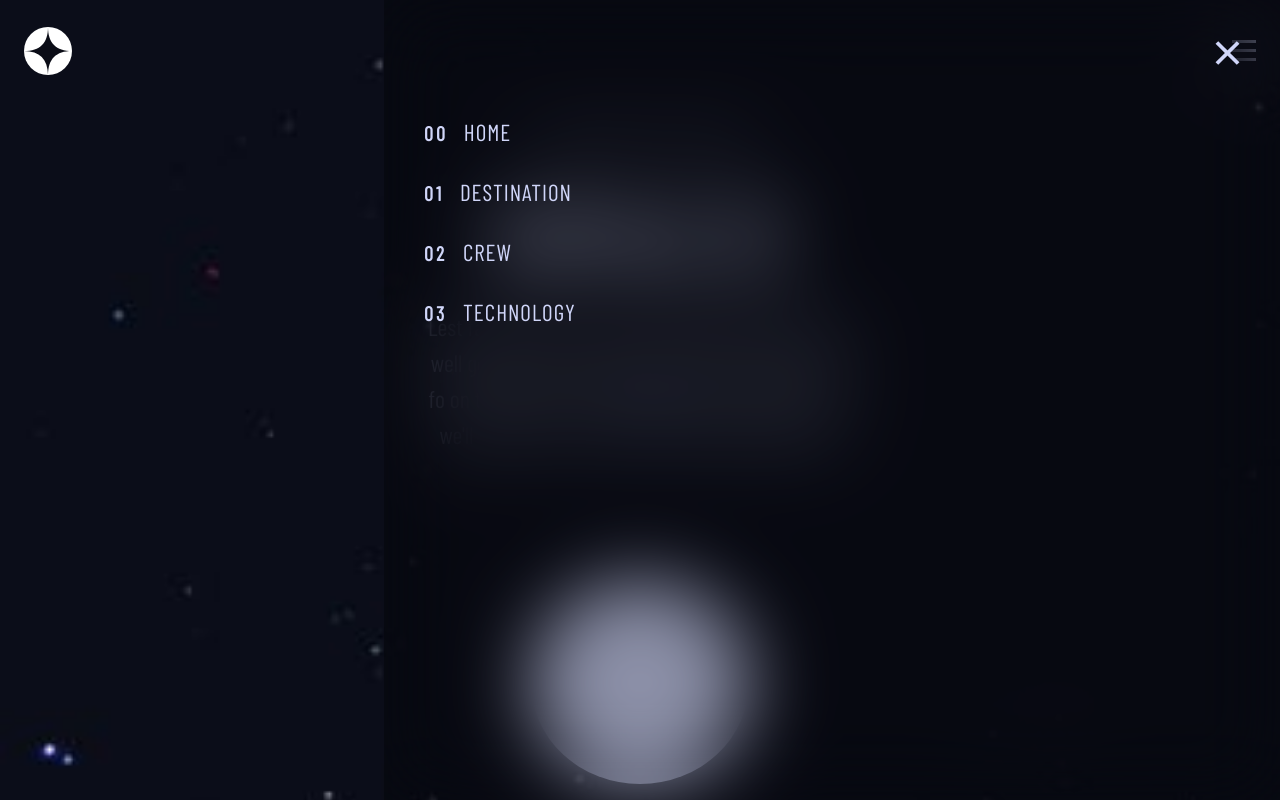
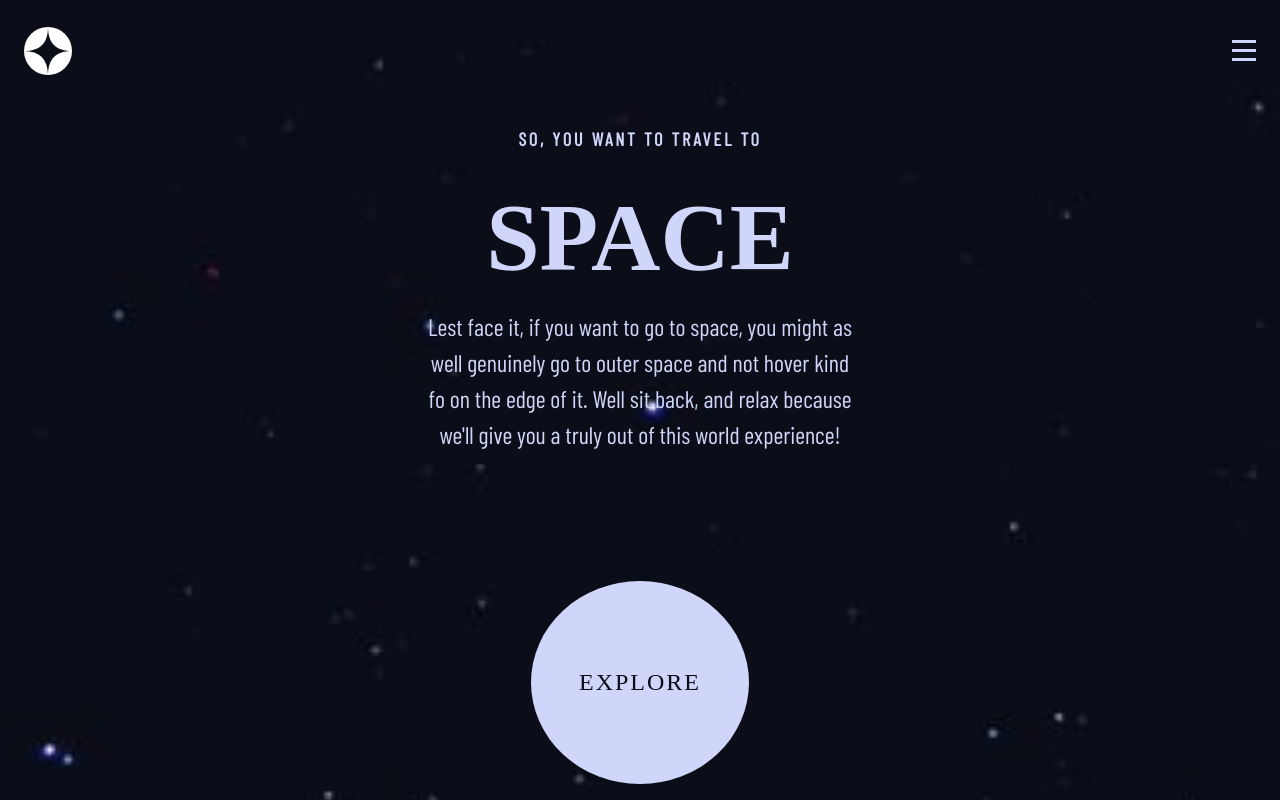
Before and after one commit to Jakelanghel/space-tourism, a React (Vite) app: page /crew in a window 1280 px wide. Built offline with nearby package versions, Linux system fonts and the light colour scheme; a web font is replaced by a local one.

Commit message:
add menu functionality and animations

```diff
--- a/src/App.jsx
+++ b/src/App.jsx
@@ -1,4 +1,4 @@
-import React from "react";
+import React, { useState } from "react";
 import { Route, Routes } from "react-router-dom";
 import { GlobalStyles } from "./components/shared/global";
 
@@ -10,10 +10,11 @@ import Technology from "./components/pages/technology/Technology";
 import Nav from "./components/nav/Nav";
 
 function App() {
+  const [navIsOpen, setNavIsOpen] = useState(false);
   return (
     <>
       <GlobalStyles />
-      <Nav />
+      <Nav navIsOpen={navIsOpen} setNavIsOpen={setNavIsOpen} />
       <Routes>
         <Route base path="/" element={<Home />} />
         <Route path="/destination" element={<Destination />} />
--- a/src/components/nav/Nav.jsx
+++ b/src/components/nav/Nav.jsx
@@ -2,8 +2,13 @@ import React from "react";
 import { StyledNav } from "./Nav.Styled";
 import { NavLink } from "react-router-dom";
 import { images } from "../../constants/images";
+import { motion, AnimatePresence } from "framer-motion";
+import { navVariants } from "../../variants/navVariants";
 
-const Nav = () => {
+const Nav = (props) => {
+  const toggleNav = () => {
+    props.setNavIsOpen((oldState) => !oldState);
+  };
   return (
     <StyledNav>
       <div className="container-logo">
@@ -11,15 +16,29 @@ const Nav = () => {
       </div>
 
       <div className="container-menu-icon">
-        <img src={images.menuIcon} alt="open nav menu" className="menu-icon" />
+        <img
+          src={images.menuIcon}
+          alt="open nav menu"
+          className="menu-icon"
+          onClick={toggleNav}
+        />
       </div>
 
-      <div className="container-menu">
+      <AnimatePresence mode="wait">
+        {props.navIsOpen ? (
+          <motion.div
+            variants={navVariants}
+            initial="hidden"
+            animate="visible"
+            exit="exit"
+            className="container-menu"
+          >
             <div className="container-close-btn">
               <img
                 src={images.closeIcon}
                 alt="close nav menu"
                 className="filter-white close-icon"
+                onClick={toggleNav}
               />
             </div>
 
@@ -27,17 +46,19 @@ const Nav = () => {
               <NavLink to="/" className="nav-link">
                 <span>00</span>Home
               </NavLink>
-          <NavLink to="/" className="nav-link">
+              <NavLink to="/destination" className="nav-link">
                 <span>01</span>Destination
               </NavLink>
-          <NavLink to="/" className="nav-link">
+              <NavLink to="/crew" className="nav-link">
                 <span>02</span>Crew
               </NavLink>
-          <NavLink to="/" className="nav-link">
+              <NavLink to="/technology" className="nav-link">
                 <span>03</span>Technology
               </NavLink>
             </div>
-      </div>
+          </motion.div>
+        ) : null}
+      </AnimatePresence>
     </StyledNav>
   );
 };
--- a/src/components/shared/global.js
+++ b/src/components/shared/global.js
@@ -6,6 +6,10 @@ export const GlobalStyles = createGlobalStyle`
         --black: #0b0d17;
         --white: #ffff;
         --off-white: #d0d6f9;
+    }
+
+    html {
+        overflow-x: hidden;
     }
 
     * {
--- /dev/null
+++ b/src/variants/navVariants.js
@@ -0,0 +1,17 @@
+export const navVariants = {
+  visible: {
+    x: 0,
+    transition: {
+      duration: 1,
+    },
+  },
+  hidden: {
+    x: "100vw",
+  },
+  exit: {
+    x: "100vw",
+    transition: {
+      duration: 0.5,
+    },
+  },
+};
```
Lines whose indentation alone changed are shown as unchanged.
